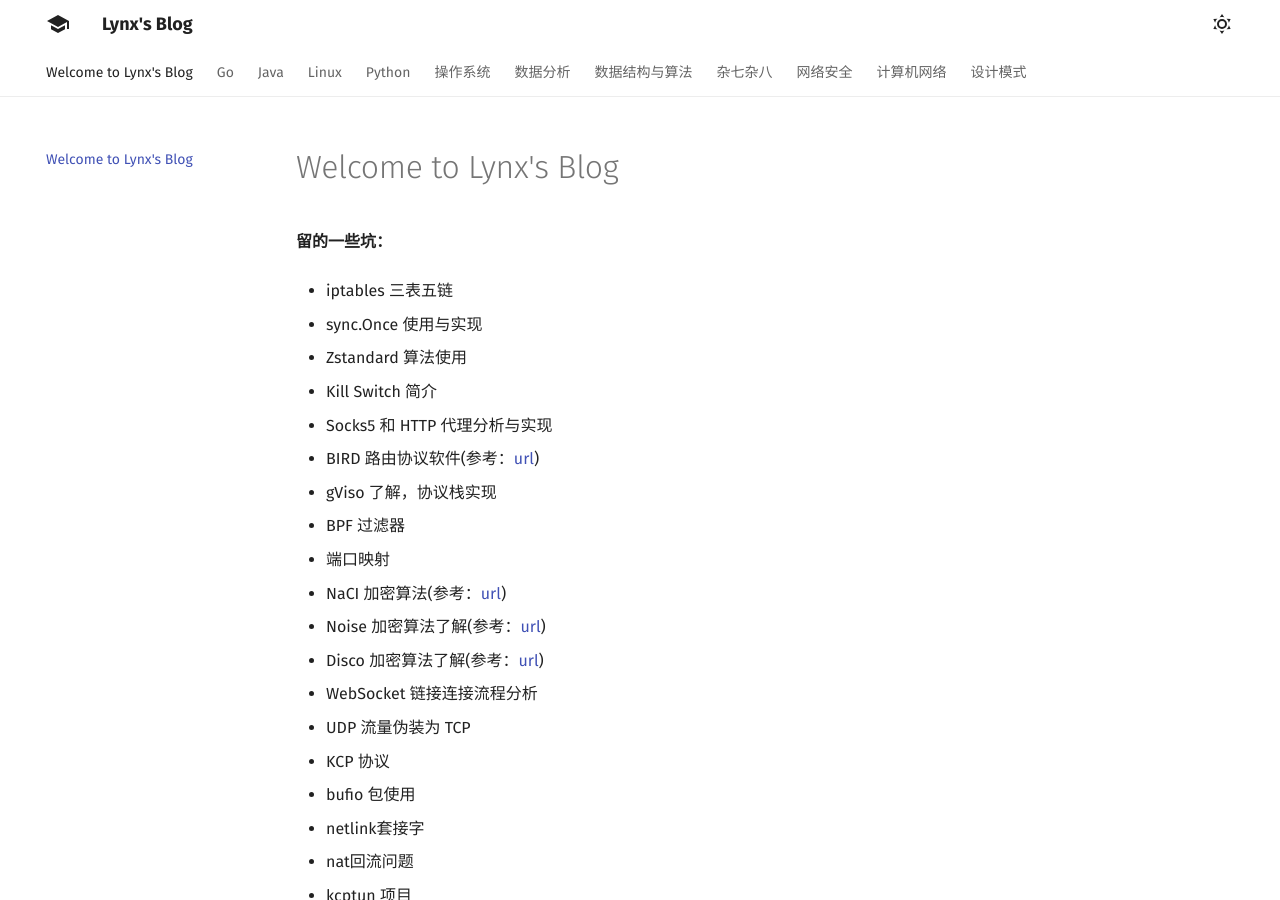
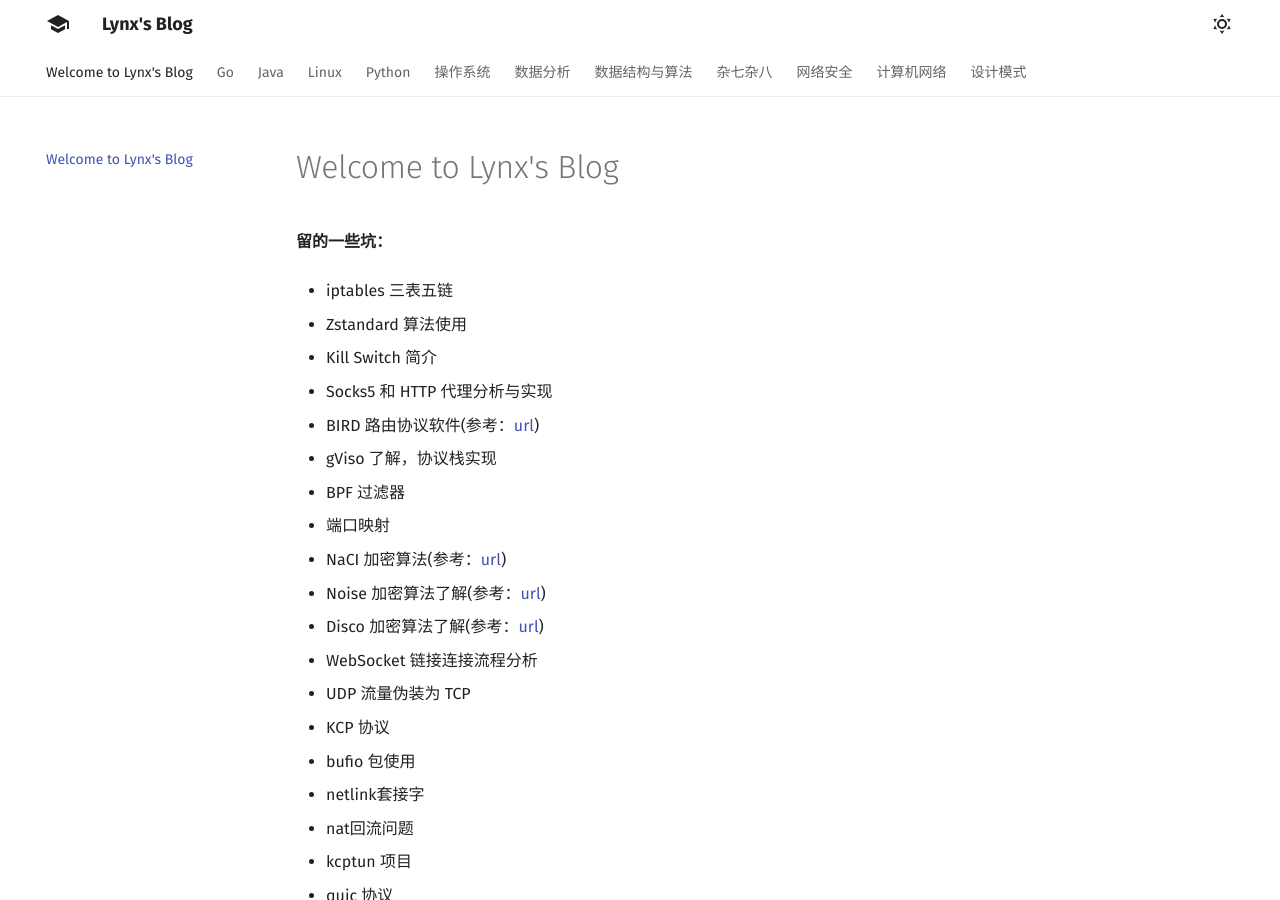
Before and after one commit to 1314liuwei/blog, an MkDocs documentation site: the page built from docs/index.md, in a window 1280 px wide and 900 px high. Built offline with MkDocs 1.6.1 and Material for MkDocs 9.7.7, drawn with Linux system fonts in a browser that asks for light colours.

Commit message:
2023/07/11 周二

```diff
--- a/docs/index.md
+++ b/docs/index.md
@@ -3,8 +3,6 @@
 **留的一些坑：**
 
 - iptables 三表五链
-
-- sync.Once 使用与实现
 
 - Zstandard 算法使用
 
```
